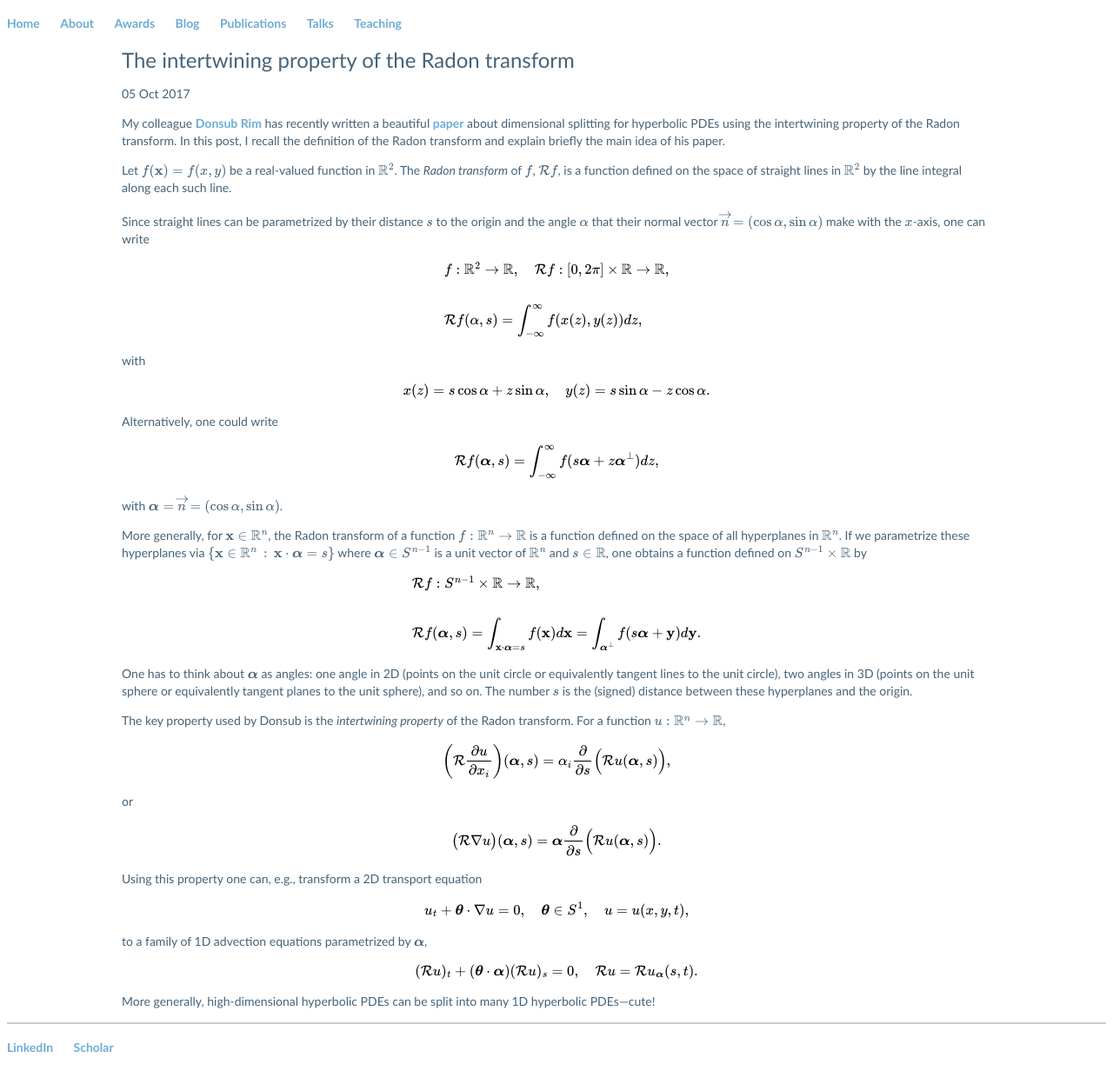
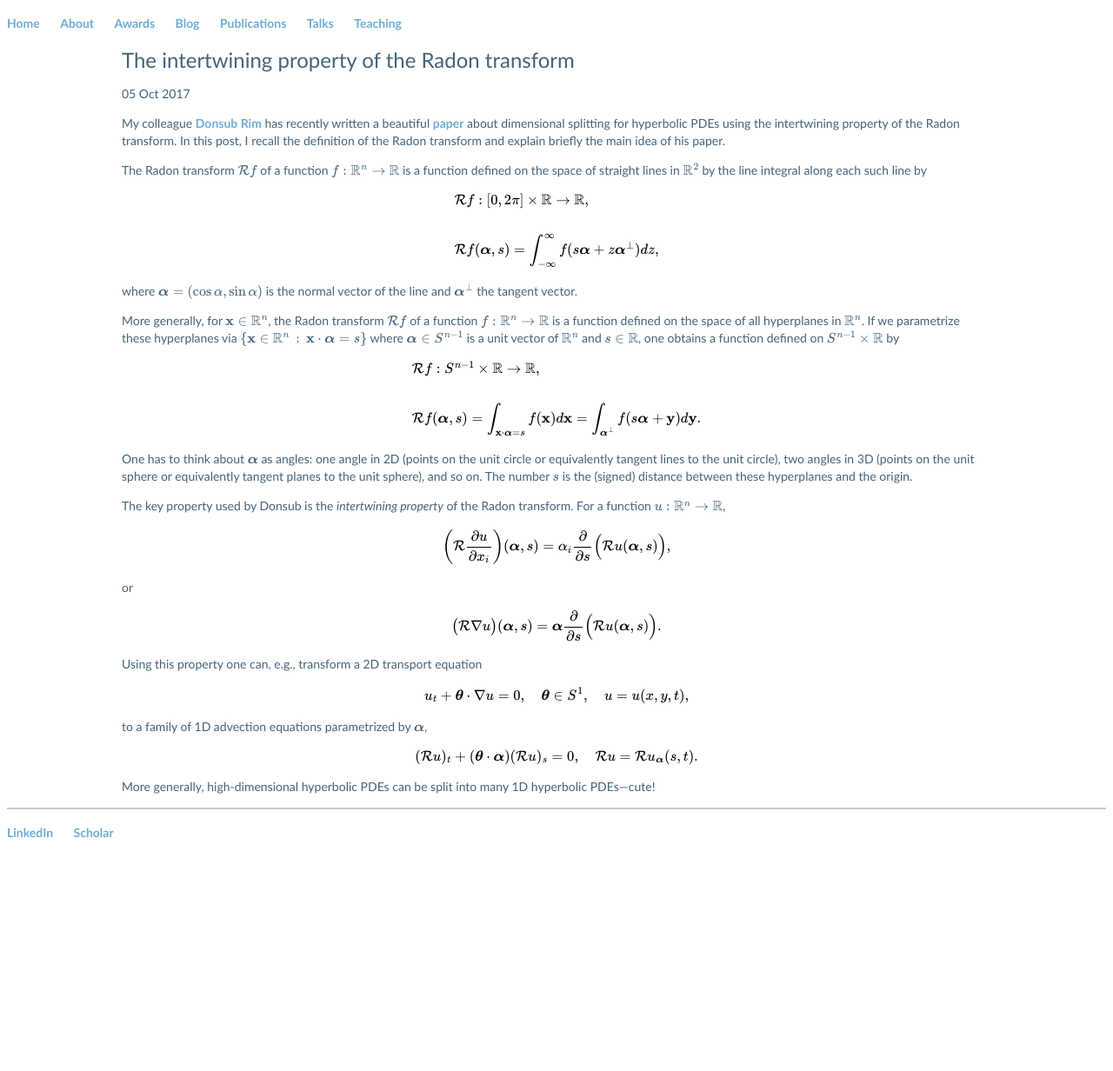
Before and after one commit to Hadrien-Montanelli/Hadrien-Montanelli.github.io, a Jekyll site: the page built from _posts/2017-10-05-radon-transform.md, in a window 1280 px wide. Shown: the whole page at 87% size. Built offline with Jekyll 4.4.1, drawn with Linux system fonts in a browser that asks for light colours; formulas are drawn with MathJax 3; after the commit the page ends 985 px from its top, so only the background shows below that.

Commit message:
Update 2017-10-05-radon-transform.md

```diff
--- a/_posts/2017-10-05-radon-transform.md
+++ b/_posts/2017-10-05-radon-transform.md
@@ -8,35 +8,18 @@ My colleague <a href="http://dsrim.github.io">Donsub Rim</a> has recently writte
 <a href="http://arxiv.org/pdf/1705.03609.pdf">paper</a> about dimensional splitting for hyperbolic PDEs using the intertwining property of the Radon transform.
 In this post, I recall the definition of the Radon transform and explain briefly the main idea of his paper.
 
-Let $$f(\mathbf{x})=f(x,y)$$ be a real-valued function in $$\mathbb{R}^2$$.
-The <i>Radon transform</i> of $$f$$, $$\mathcal{R}f$$, is a function defined on the space of straight lines in $$\mathbb{R}^2$$ by the line integral along each such line.
-
-Since straight lines can be parametrized by their distance $$s$$ to the origin and the angle $$\alpha$$ that their normal vector $$\overrightarrow{n}=(\cos\alpha, \sin\alpha)$$ make with the $$x$$-axis, one can write
+The Radon transform $$\mathcal{R}f$$ of a function $$f:\mathbb{R}^n\rightarrow\mathbb{R}$$ is a function defined on the space of straight lines in $$\mathbb{R}^2$$ by the line integral along each such line by
 
 $$
 \begin{array}{l}
-f : \mathbb{R}^2 \rightarrow \mathbb{R}, \quad
 \mathcal{R}f : [0,2\pi]\times\mathbb{R} \rightarrow \mathbb{R}, \\\\
-\displaystyle \mathcal{R}f(\alpha, s) = \int_{-\infty}^\infty f(x(z), y(z)) dz,
+\displaystyle \mathcal{R}f(\boldsymbol{\alpha}, s) = \int_{-\infty}^\infty f(s\boldsymbol{\alpha} + z\boldsymbol{\alpha}^\perp)dz,
 \end{array}
 $$
 
-with
+where $$\boldsymbol{\alpha} = (\cos\alpha, \sin\alpha)$$ is the normal vector of the line and $$\boldsymbol{\alpha}^\perp$$ the tangent vector.
 
-$$
-x(z) = s\cos\alpha + z\sin\alpha, \quad y(z) = s\sin\alpha - z\cos\alpha.
-$$
-
-Alternatively, one could write
-
-$$
-\mathcal{R}f(\boldsymbol{\alpha}, s) = \int_{-\infty}^\infty f(s\boldsymbol{\alpha} + z\boldsymbol{\alpha}^\perp)dz,
-$$
-
-with $$\boldsymbol{\alpha} = \overrightarrow{n} = (\cos\alpha, \sin\alpha)$$.
-
-More generally, for $$\mathbf{x}\in\mathbb{R}^n$$, the Radon transform of a function $$f:\mathbb{R}^n\rightarrow\mathbb{R}$$
-is a function defined on the space of all hyperplanes in $$\mathbb{R}^n$$.
+More generally, for $$\mathbf{x}\in\mathbb{R}^n$$, the Radon transform $$\mathcal{R}f$$ of a function $$f:\mathbb{R}^n\rightarrow\mathbb{R}$$ is a function defined on the space of all hyperplanes in $$\mathbb{R}^n$$.
 If we parametrize these hyperplanes via $$\{\mathbf{x}\in\mathbb{R}^n \, : \, \mathbf{x}\cdot\boldsymbol{\alpha} = s\}$$
 where $$\boldsymbol{\alpha}\in S^{n-1}$$ is a unit vector of $$\mathbb{R}^n$$ and $$s\in\mathbb{R}$$, one obtains a function defined on $$S^{n-1}\times\mathbb{R}$$ by
 
```
